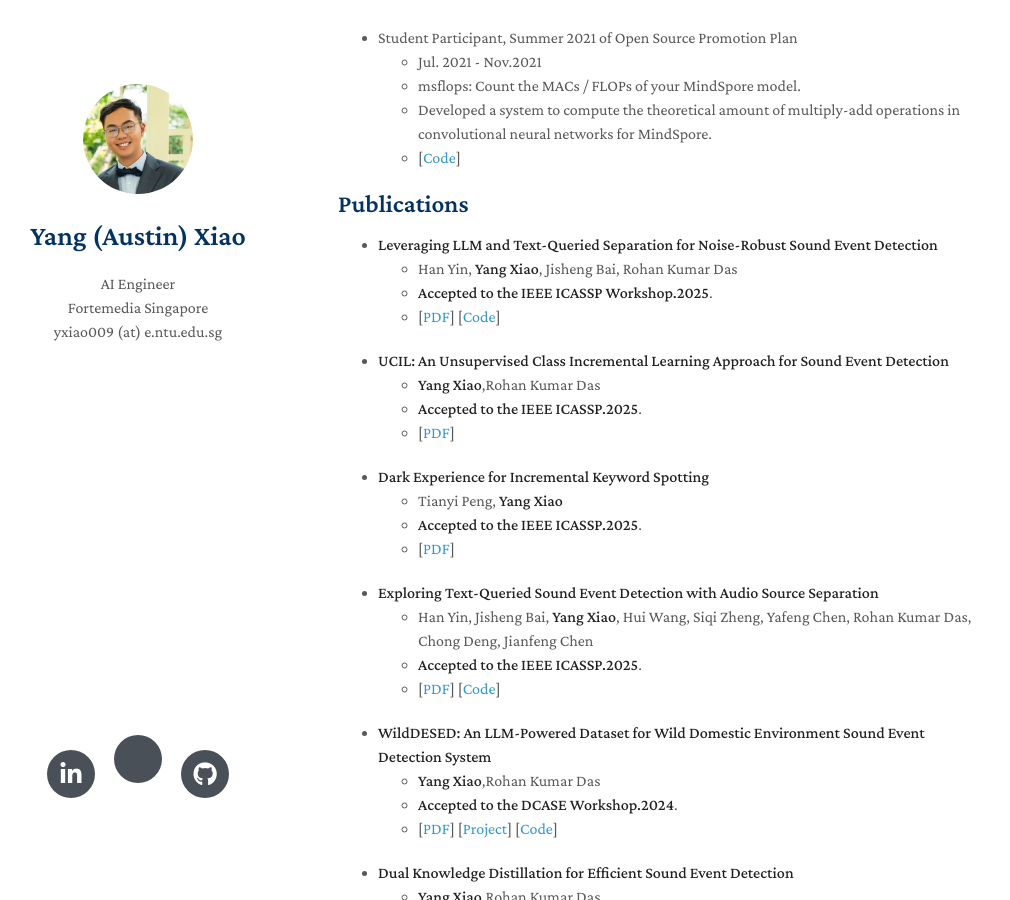
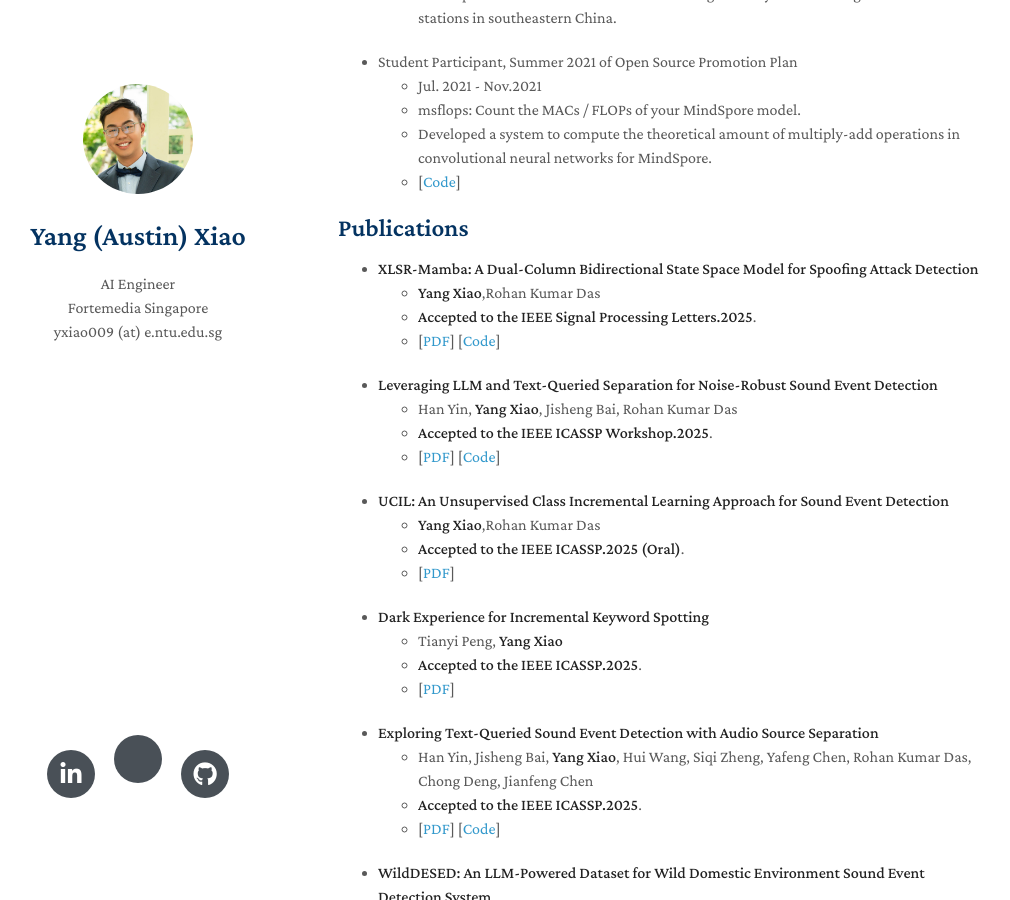
Before and after one commit to swagshaw/swagshaw.github.io, a Jekyll site: the page built from index.md, in a window 1280 px wide and 900 px high, scrolled down 1599 px. Shown: the whole window, without its empty margins (132-1142 px from the left). Built offline with Jekyll 4.4.1, drawn with Linux system fonts in a browser that asks for light colours; nearby versions of some CDN libraries; a style sheet for code colours, icons or effects is not loaded; some of the changed text lies outside the part shown.

Commit message:
Update index.md

```diff
--- a/index.md
+++ b/index.md
@@ -12,6 +12,7 @@ I am contributing to building **"easy-to-use"**, **"efficient"**, and  **"robust
 
 
 ## News
+- **[Feb. 2025]** One paper has been accepted to IEEE Signal Processing Letters 2025.
 - **[Feb. 2025]** Invited to serve as a reviewer for Interspeech 2025.
 - **[Dec. 2024]** Invited to serve as a reviewer for ICME 2025.
 - **[Dec. 2024]** Four papers have been accepted to ICASSP 2025 (One is the workshop).
@@ -61,19 +62,25 @@ I am contributing to building **"easy-to-use"**, **"efficient"**, and  **"robust
 
 
 ## Publications
-
+- **XLSR-Mamba: A Dual-Column Bidirectional State Space Model for Spoofing Attack Detection**
+  <br>
+  - **Yang Xiao**,Rohan Kumar Das
+  <br>
+  - **Accepted to the IEEE Signal Processing Letters.2025**.
+  <br>
+  - [[PDF](https://arxiv.org/pdf/2411.10027)] [[Code](https://github.com/apple-yinhan/Noise-robust-SED)]
 - **Leveraging LLM and Text-Queried Separation for Noise-Robust Sound Event Detection**
   <br>
   - Han Yin, **Yang Xiao**, Jisheng Bai, Rohan Kumar Das
   <br>
   - **Accepted to the IEEE ICASSP Workshop.2025**.
   <br>
-  - [[PDF](https://arxiv.org/pdf/2411.01174)] [[Code](https://github.com/apple-yinhan/Noise-robust-SED)]
+  - [[PDF](https://arxiv.org/pdf/2411.01174)] [[Code](https://github.com/swagshaw/XLSR-Mamba)]
 - **UCIL: An Unsupervised Class Incremental Learning Approach for Sound Event Detection**
   <br>
   - **Yang Xiao**,Rohan Kumar Das
   <br>
-  - **Accepted to the IEEE ICASSP.2025**.
+  - **Accepted to the IEEE ICASSP.2025 (Oral)**.
   <br>
   - [[PDF](https://arxiv.org/pdf/2407.03657.pdf)]
 - **Dark Experience for Incremental Keyword Spotting**
```
